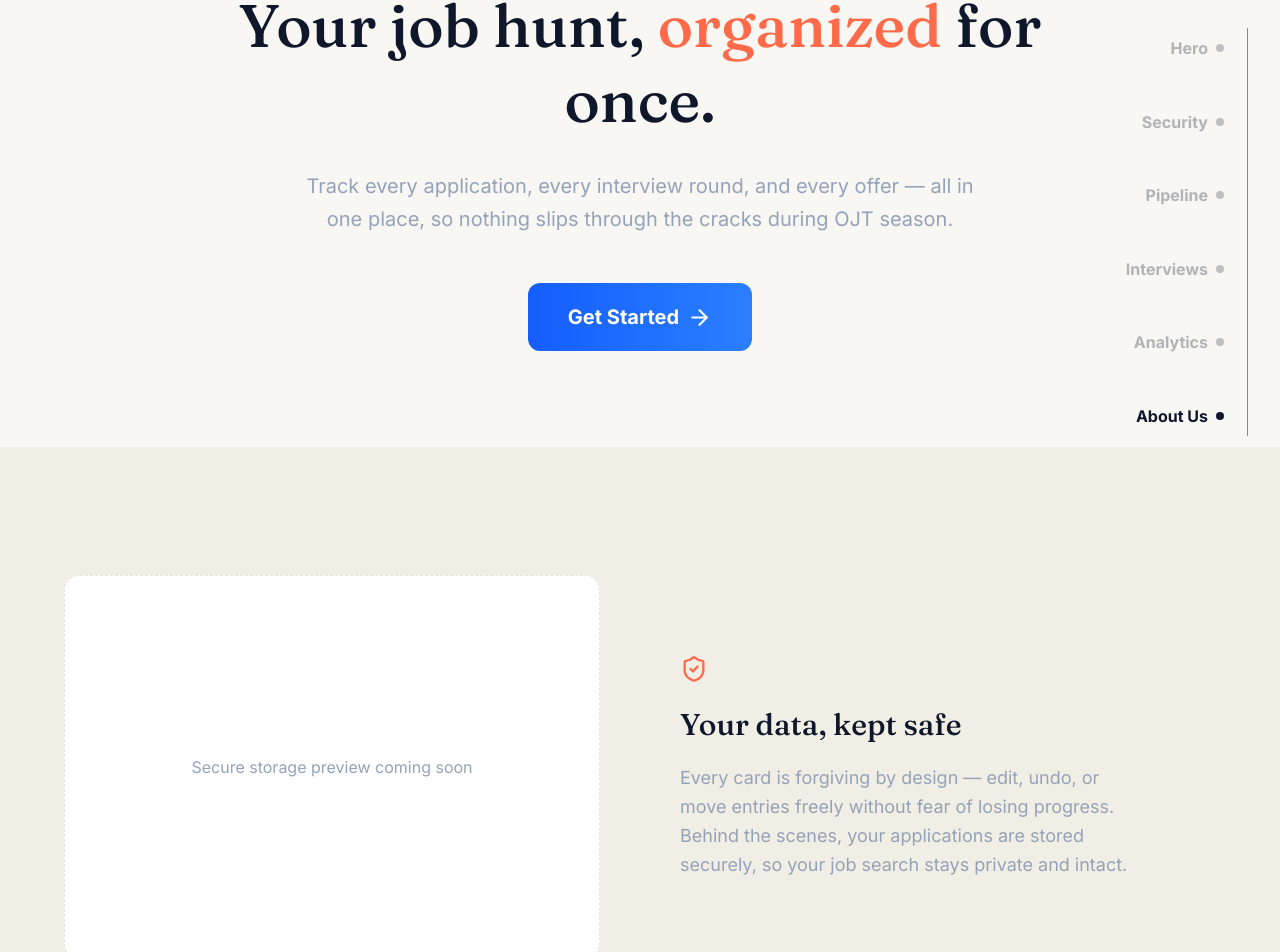
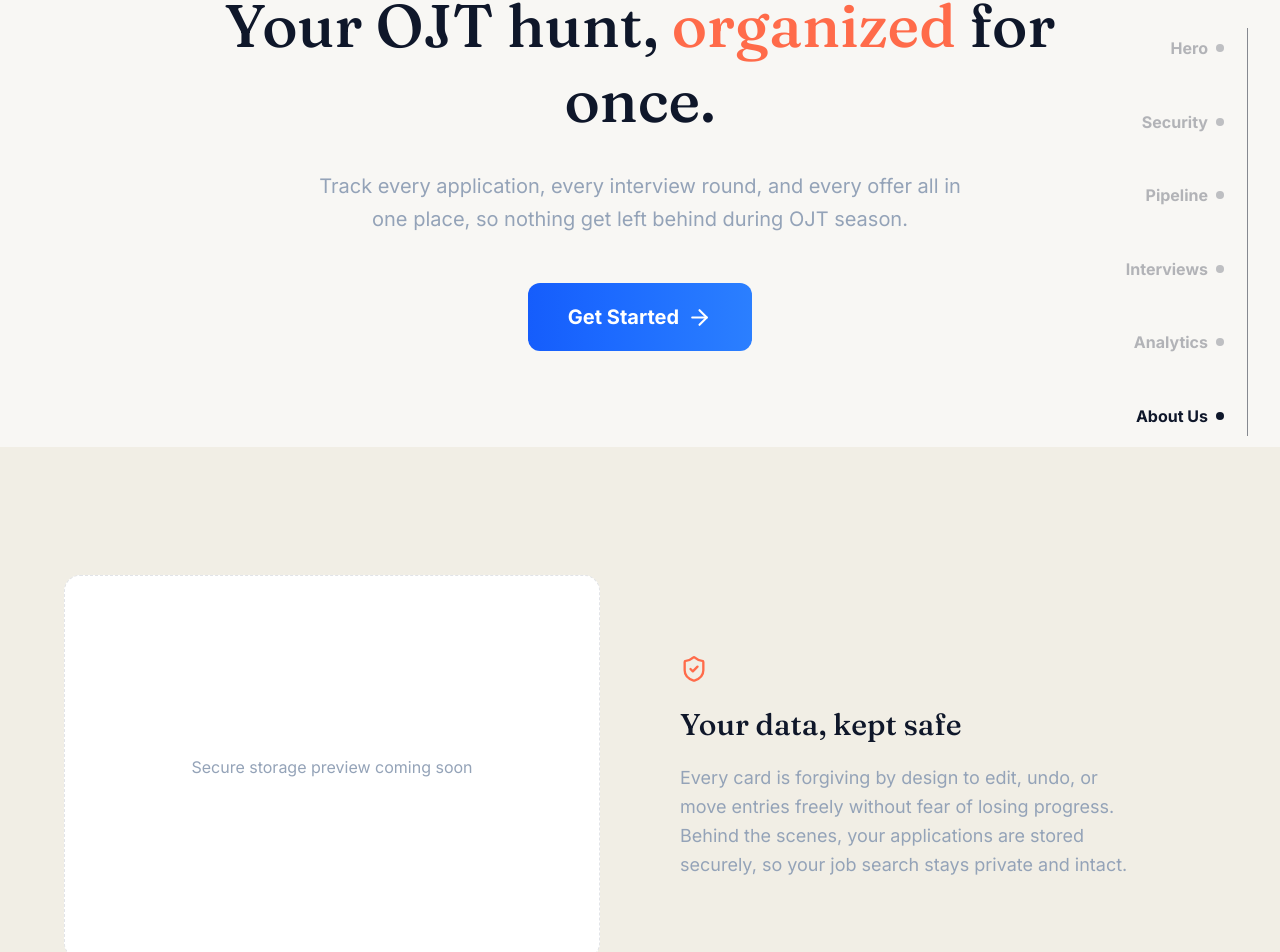
Before and after one commit to ToyBitZ00/Application_Tracker, a Next.js app: page / in a window 1280 px wide. Shown: the part 168-1120 px from the top of the page. Built offline with nearby package versions, Linux system fonts and the light colour scheme.

Commit message:
Refine landing page text for clarity and impact

```diff
--- a/app/page.tsx
+++ b/app/page.tsx
@@ -40,12 +40,12 @@ export default function LandingPage() {
           For OJT & Internship Applicants
         </p>
         <h1 className="font-display text-5xl md:text-6xl leading-tight text-ink mb-8">
-          Your job hunt,{' '}
+          Your OJT hunt,{' '}
           <span className="text-coral">organized</span> for once.
         </h1>
         <p className="text-slate text-xl mb-12 max-w-2xl mx-auto leading-relaxed">
-          Track every application, every interview round, and every offer —
-          all in one place, so nothing slips through the cracks during OJT season.
+          Track every application, every interview round, and every offer
+          all in one place, so nothing get left behind during OJT season.
         </p>
         <Link
           href="/login"
@@ -68,7 +68,7 @@ export default function LandingPage() {
               <ShieldCheck size={28} className="text-coral mb-6" />
               <h3 className="font-display text-3xl text-ink mb-5">Your data, kept safe</h3>
               <p className="text-lg text-slate leading-relaxed max-w-md">
-                Every card is forgiving by design — edit, undo, or move entries freely without
+                Every card is forgiving by design to edit, undo, or move entries freely without
                 fear of losing progress. Behind the scenes, your applications are stored securely,
                 so your job search stays private and intact.
               </p>
```
